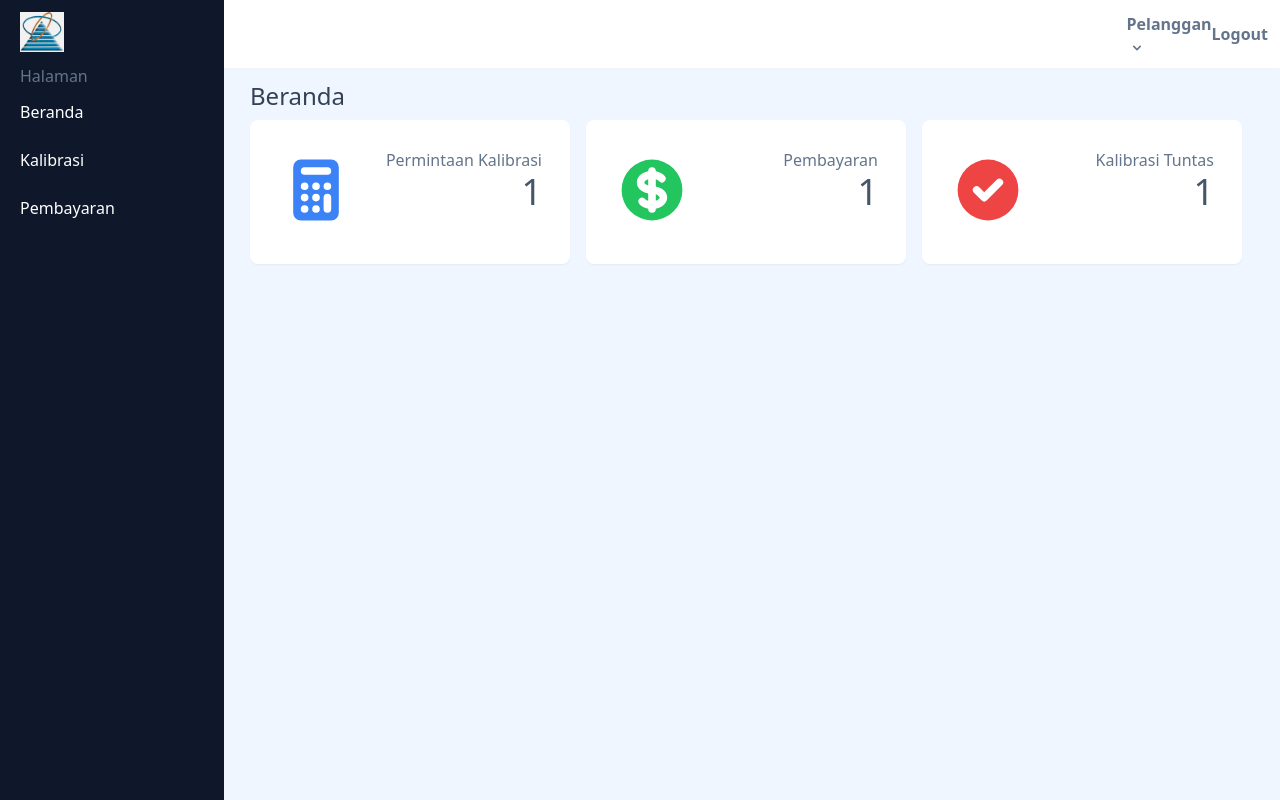
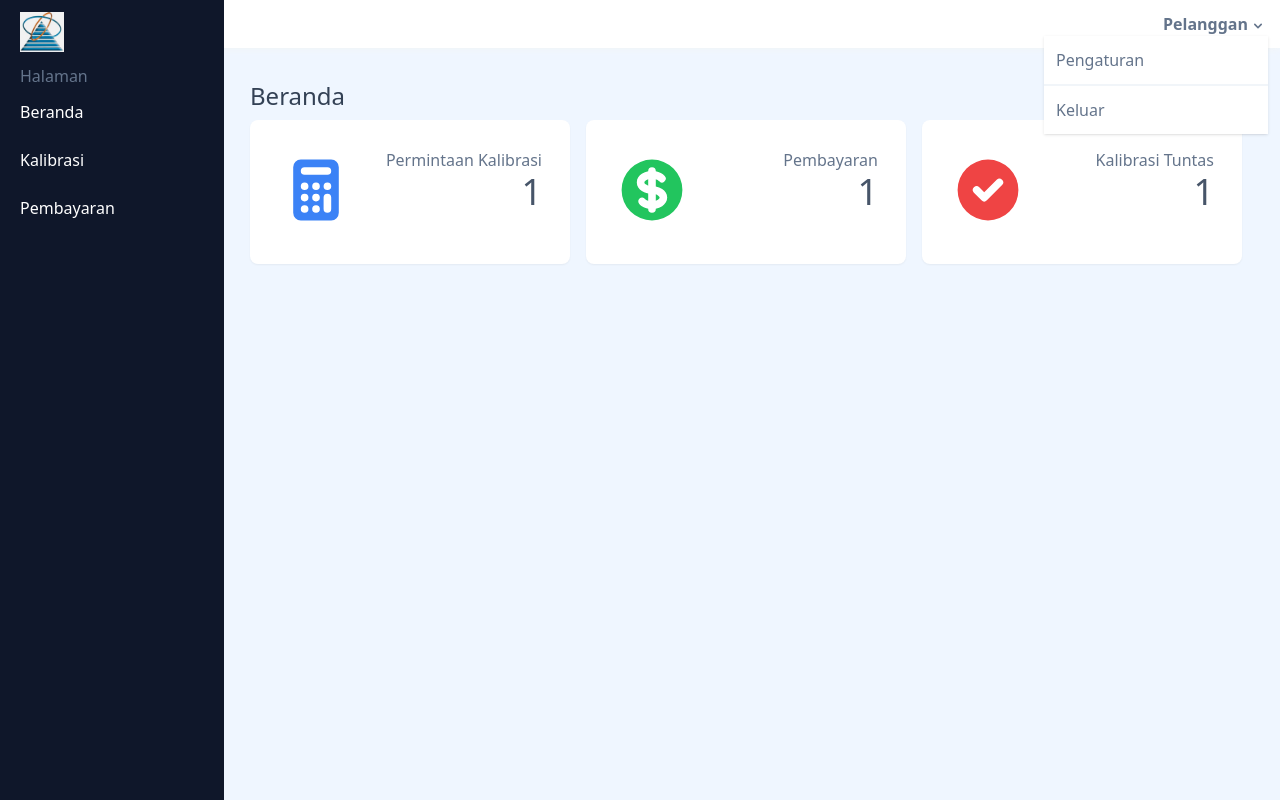
Before and after one commit to khoufstudio/frontend_tracking_app, a Next.js app: page /dashboard_customer in a window 1280 px wide. Both pictures are taken after a click on the button "Pelanggan". Built offline with nearby package versions, Linux system fonts and the light colour scheme.

Commit message:
add button user top right

```diff
--- a/pages/dashboard_customer.tsx
+++ b/pages/dashboard_customer.tsx
@@ -1,6 +1,6 @@
 import { NextPage } from 'next'
 import { ChevronDownIcon, CalculatorIcon, CurrencyDollarIcon, CheckCircleIcon } from "@heroicons/react/solid";
-import { Menu } from '@headlessui/react';
+import { Menu, Transition } from '@headlessui/react';
 
 const DashboardCustomer: NextPage = () => {
   return (
@@ -26,24 +26,47 @@ const DashboardCustomer: NextPage = () => {
       {/* header */}
       <nav className='bg-white border-b-slate-300 p-3 fixed w-screen shadow-md shadow-slate-100'>
         <ul className='flex justify-end'>
-          <li className='items-center flex font-semibold justify-end text-slate-500 w-56 hover:cursor-pointer'>
+          <li>
             <Menu>
-              <Menu.Button>
+              <div className="relative">
+                <Menu.Button className='items-center flex font-semibold justify-end text-slate-500 w-56 hover:cursor-pointer'>
                   <span>Pelanggan</span>
                   <ChevronDownIcon className='h-5 w-5 text-slate-500 pt-1'/>
                 </Menu.Button>
-              <Menu.Items>
+
+                {/* Use the Transition component. */}
+                <Transition
+                  enter="transition duration-100 ease-out"
+                  enterFrom="transform scale-95 opacity-0"
+                  enterTo="transform scale-100 opacity-100"
+                  leave="transition duration-75 ease-out"
+                  leaveFrom="transform scale-100 opacity-100"
+                  leaveTo="transform scale-95 opacity-0"
+                >
+                  <Menu.Items className='absolute left-0 w-full text-slate-500 shadow'>
                     <Menu.Item>
                       {({active}) => (
                         <a
-                      className={`${active && 'bg-blue-500'}`}
-                      href='/logout'
+                          className={`${active ? 'bg-slate-100' : 'bg-white'}` + ' block p-3 border-b-2 border-b-slate-100'}
+                          href='/pengaturan'
                         >
-                      Logout
+                          Pengaturan
+                        </a>
+                      )}
+                    </Menu.Item>
+                    <Menu.Item>
+                      {({active}) => (
+                        <a
+                          className={`${active ? 'bg-slate-100' : 'bg-white'}` + ' block p-3'}
+                          href='/login'
+                        >
+                          Keluar
                         </a>
                       )}
                     </Menu.Item>
                   </Menu.Items>
+                </Transition>
+              </div>
             </Menu>
           </li>
         </ul>
--- a/pages/pilih_dashboard.tsx
+++ b/pages/pilih_dashboard.tsx
@@ -4,7 +4,7 @@ const PilihDashboard: NextPage = () => {
   return (
     <div className='bg-cyan-50 h-screen'>
       <div className='flex justify-center space-x-4 pt-36'>
-        <a className='bg-blue-600 text-white p-3 rounded font-bold' href="/dashboard_customer">Dashboard Kostumer</a>
+        <a className='bg-blue-600 text-white p-3 rounded font-bold' href="/dashboard_customer">Dashboard Pelanggan</a>
         <a className='bg-blue-600 text-white p-3 rounded font-bold' href="/dashboard_user">Dashboard Karyawan/Admin</a>
       </div>
     </div>
```
Lines whose indentation alone changed are shown as unchanged.
